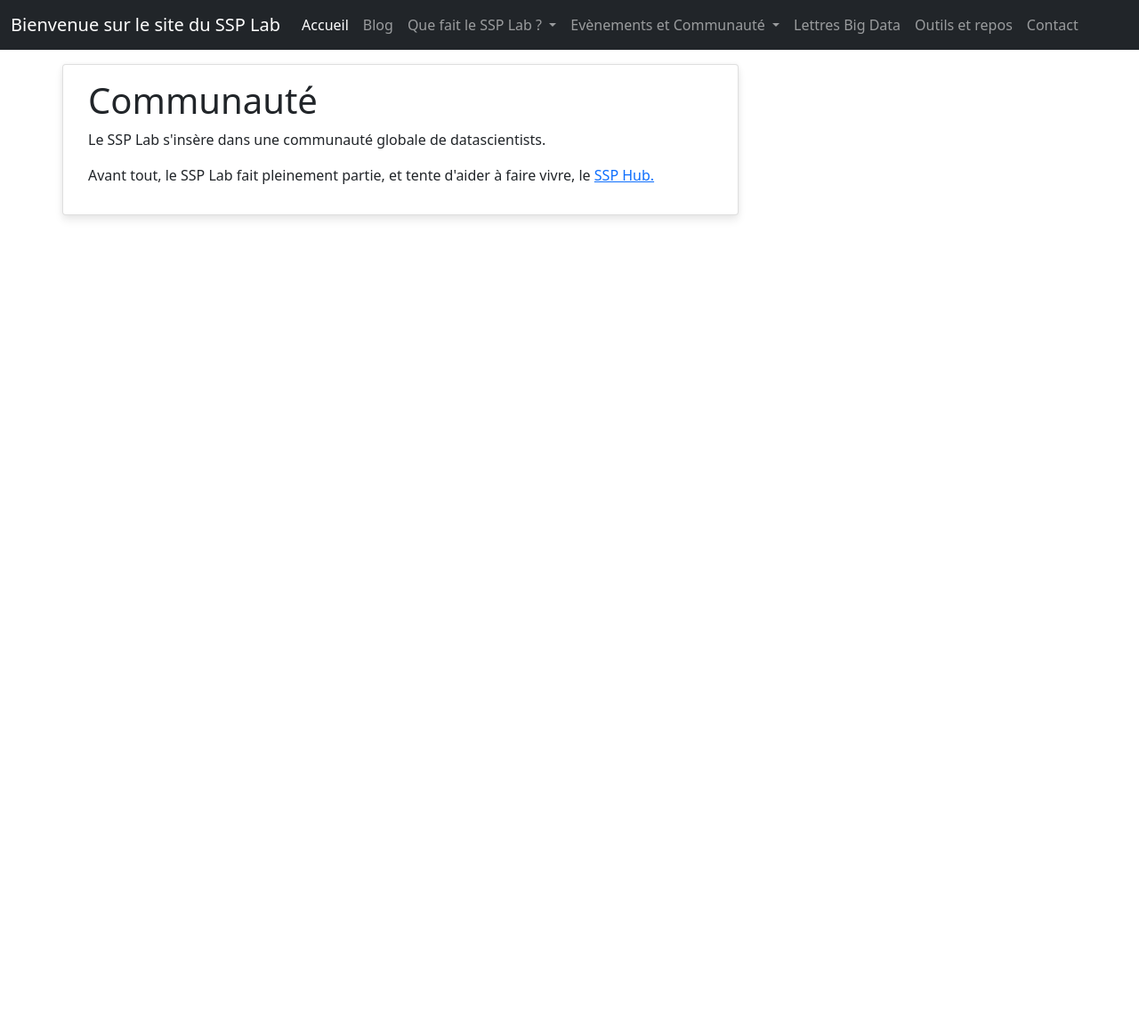
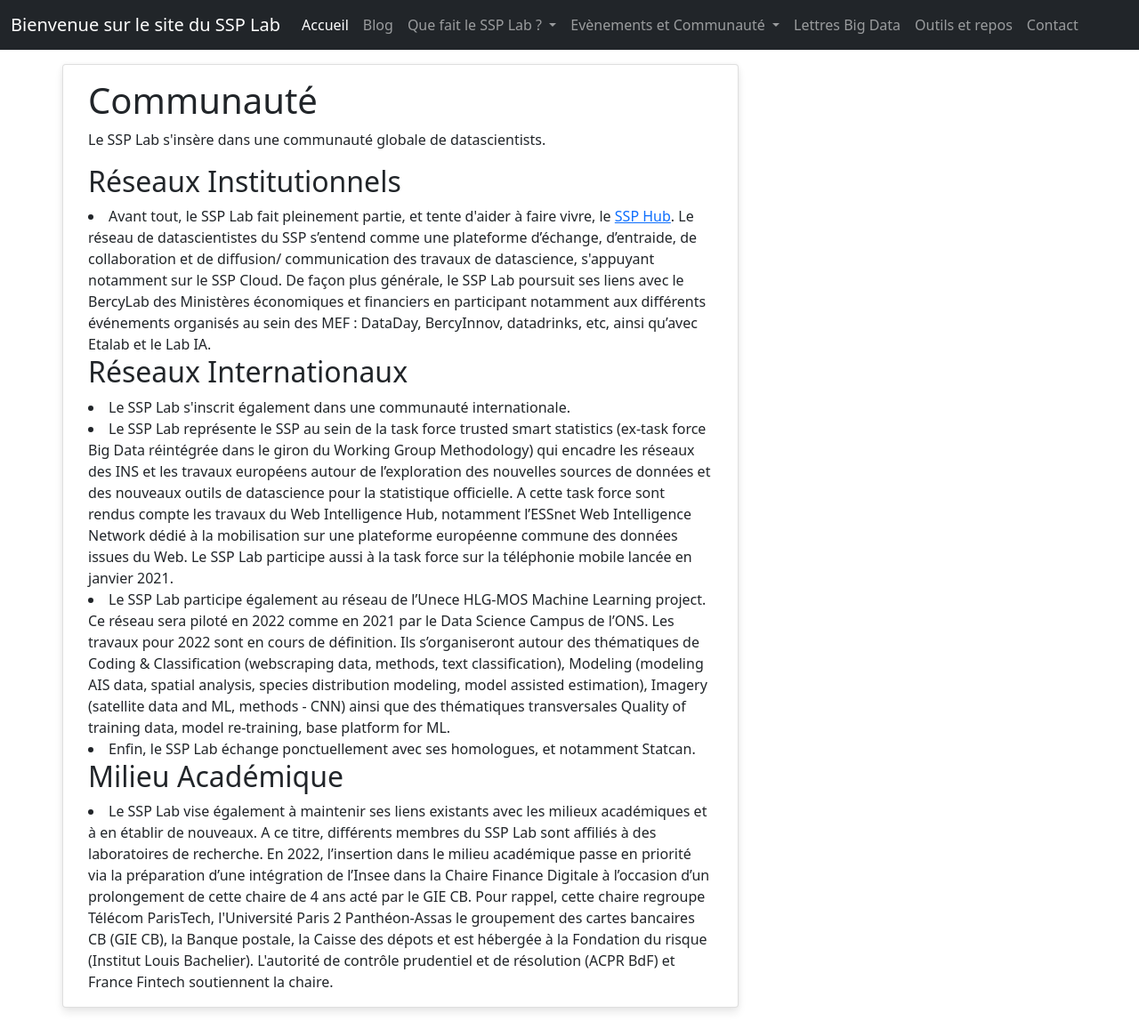
Before and after one commit to AurelienFortin/django_ssplab, a Django app: page /communaute/ in a window 1280 px wide. Shown: the whole page at 89% size. Before the commit the page ends 247 px from the top, so only its background shows below. Run offline with Django 3.2, Linux system fonts and the light colour scheme; some libraries are stand-ins or nearby versions.

Commit message:
communauté

```diff
--- a/home/templates/home/communaute.html
+++ b/home/templates/home/communaute.html
@@ -10,8 +10,19 @@ Qu'est ce que le SSP Lab ?
     <div class="col-md-8 card mb-4  mt-3 left  top" disabled>
         <div class="card-body" disabled>
                 <h1>Communauté</h1>
+
                 <p> Le SSP Lab s'insère dans une communauté globale de datascientists.</p>
-                <p> Avant tout, le SSP Lab fait pleinement partie, et tente d'aider à faire vivre, le <a href = "https://ssphub.netlify.app">SSP Hub.</a></p>
+                <h2>Réseaux Institutionnels</h2>
+                <li>Avant tout, le SSP Lab fait pleinement partie, et tente d'aider à faire vivre, le <a href = "https://ssphub.netlify.app">SSP Hub</a>. Le réseau de datascientistes du SSP s’entend comme une plateforme d’échange, d’entraide, de collaboration et de diffusion/ communication des travaux de datascience, s'appuyant notamment sur le SSP Cloud. De façon plus générale, le SSP Lab poursuit ses liens avec le BercyLab des Ministères économiques et financiers en participant notamment aux différents événements organisés au sein des MEF : DataDay, BercyInnov, datadrinks, etc, ainsi qu’avec Etalab et le Lab IA.</li>
+                <h2>Réseaux Internationaux</h2>
+                <li>Le SSP Lab s'inscrit également dans une communauté internationale.
+                    <li>Le SSP Lab représente le SSP au sein de la task force trusted smart statistics (ex-task force Big Data réintégrée dans le giron du Working Group Methodology) qui encadre les réseaux des INS et les travaux européens autour de l’exploration des nouvelles sources de données et des nouveaux outils de datascience pour la statistique officielle. A cette task force sont rendus compte les travaux  du Web Intelligence Hub, notamment l’ESSnet Web Intelligence Network dédié à la mobilisation sur une plateforme européenne commune des données issues du Web. Le SSP Lab participe aussi à la task force sur la téléphonie mobile lancée en janvier 2021. </li>
+                    <li>Le SSP Lab participe également au réseau de l’Unece HLG-MOS Machine Learning project. Ce réseau sera piloté en 2022 comme en 2021 par le Data Science Campus de l’ONS. Les travaux pour 2022 sont en cours de définition. Ils s’organiseront autour des thématiques de Coding & Classification (webscraping data, methods, text classification), Modeling (modeling AIS data, spatial analysis, species distribution modeling, model assisted estimation), Imagery (satellite data and ML, methods - CNN) ainsi que des thématiques transversales Quality of training data, model re-training, base platform for ML.</li>
+                    <li>Enfin, le SSP Lab échange ponctuellement avec ses homologues, et notamment Statcan.</li>
+                </li>
+                <h2>Milieu Académique</h2>
+                <li>Le SSP Lab vise également à maintenir ses liens existants avec les milieux académiques et à en établir de nouveaux. A ce titre, différents membres du SSP Lab sont affiliés à des laboratoires de recherche. En 2022, l’insertion dans le milieu académique passe en priorité via la préparation d’une intégration de l’Insee dans la Chaire Finance Digitale à l’occasion d’un prolongement de cette chaire de 4 ans acté par le GIE CB. Pour rappel, cette chaire regroupe Télécom ParisTech, l'Université Paris 2 Panthéon-Assas le groupement des cartes bancaires CB (GIE CB), la Banque postale, la Caisse des dépots et est hébergée à la Fondation du risque (Institut Louis Bachelier). L'autorité de contrôle prudentiel et de résolution (ACPR BdF) et France Fintech soutiennent la chaire. </li>
+
         </div>
     </div>
 
```
Also changed, not shown: 1 other file.
